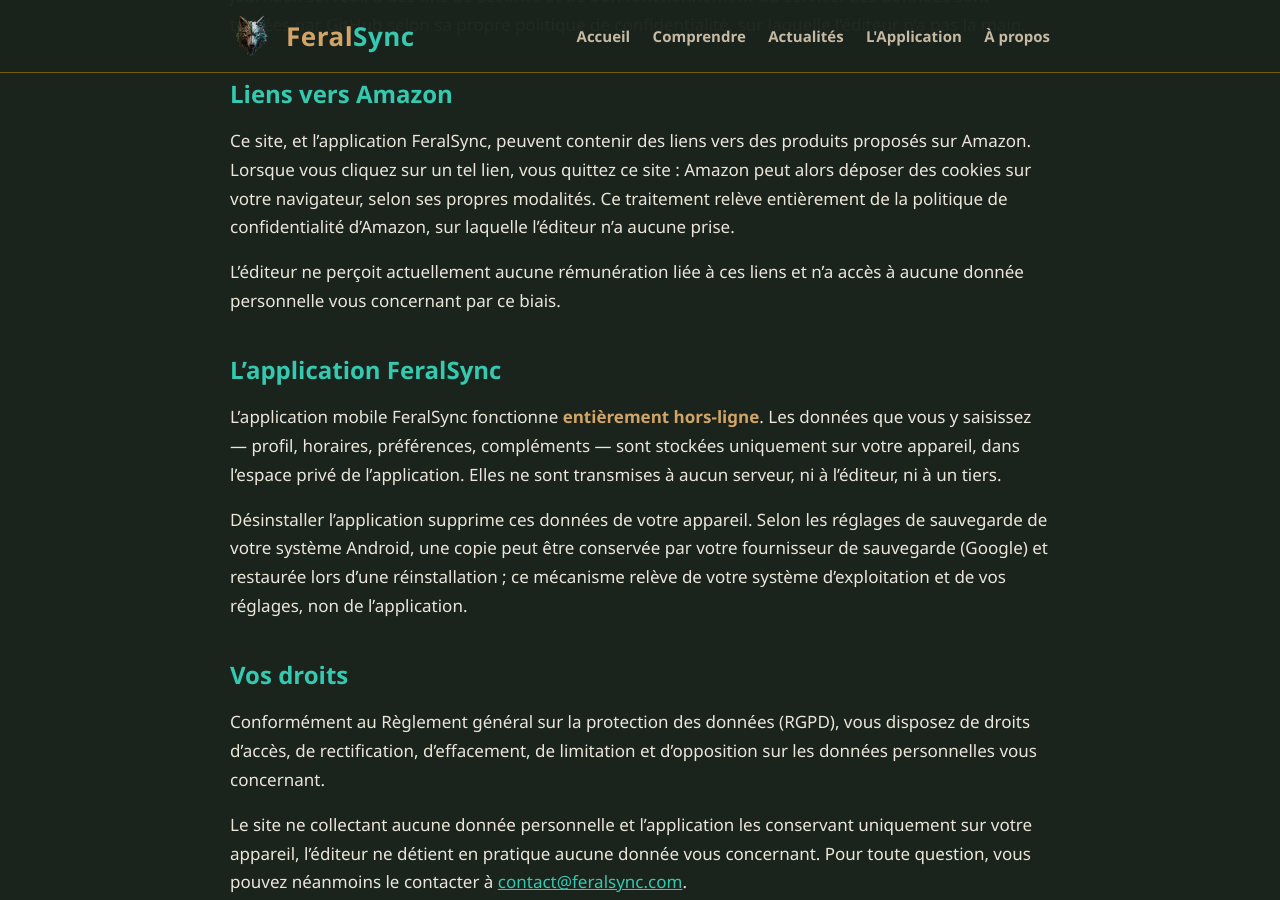
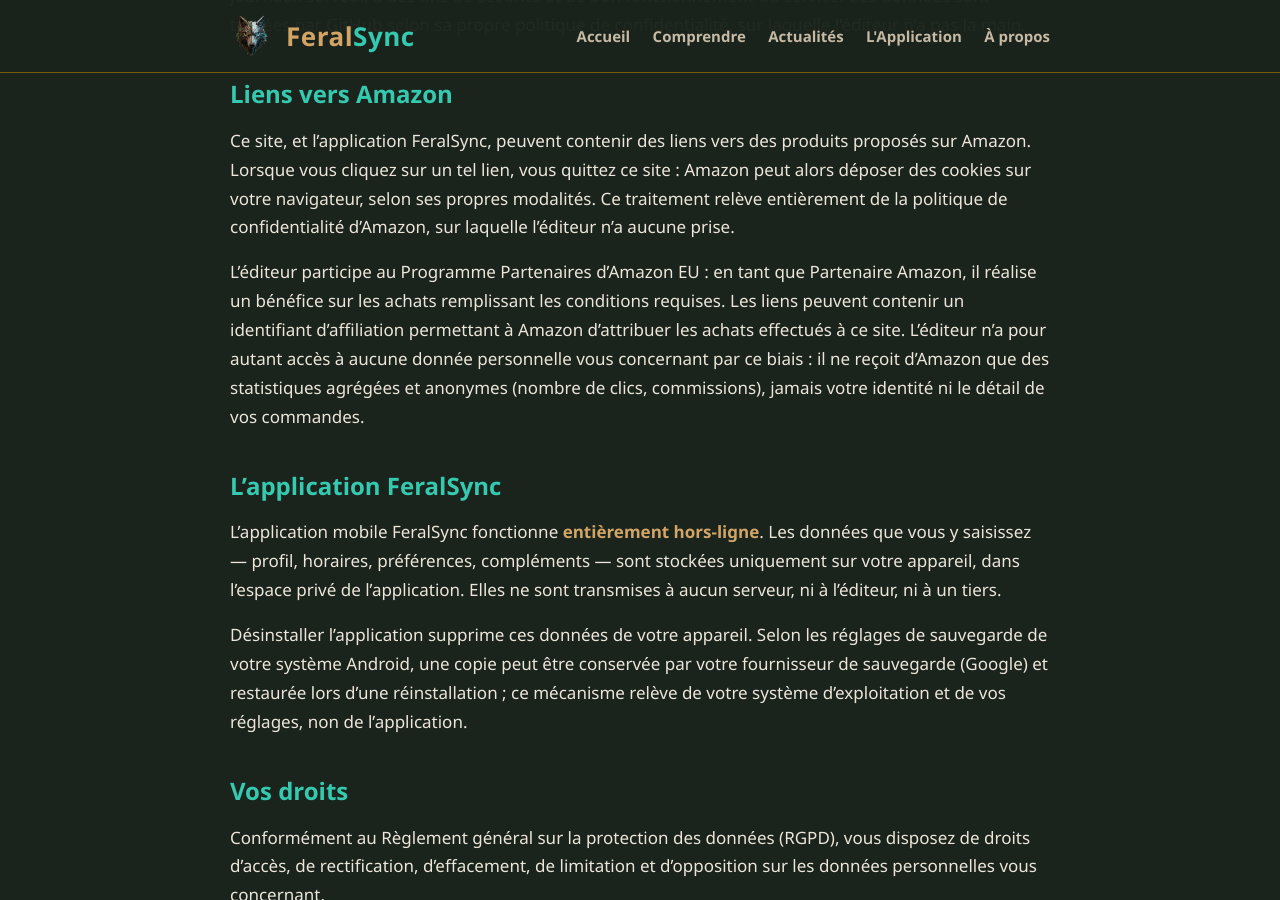
Before and after one commit to odul12700-boop/feralsync-site, a Jekyll site: the page built from confidentialite.md, in a window 1280 px wide and 900 px high, scrolled down 659 px. Built offline with Jekyll 4.4.1, drawn with Linux system fonts in a browser that asks for light colours.

Commit message:
Add files via upload

```diff
--- a/confidentialite.md
+++ b/confidentialite.md
@@ -41,8 +41,13 @@ ce site : Amazon peut alors déposer des cookies sur votre navigateur, selon ses
 propres modalités. Ce traitement relève entièrement de la politique de
 confidentialité d'Amazon, sur laquelle l'éditeur n'a aucune prise.
 
-L'éditeur ne perçoit actuellement aucune rémunération liée à ces liens et n'a
-accès à aucune donnée personnelle vous concernant par ce biais.
+L'éditeur participe au Programme Partenaires d'Amazon EU : en tant que
+Partenaire Amazon, il réalise un bénéfice sur les achats remplissant les
+conditions requises. Les liens peuvent contenir un identifiant d'affiliation
+permettant à Amazon d'attribuer les achats effectués à ce site. L'éditeur n'a
+pour autant accès à aucune donnée personnelle vous concernant par ce biais :
+il ne reçoit d'Amazon que des statistiques agrégées et anonymes (nombre de
+clics, commissions), jamais votre identité ni le détail de vos commandes.
 
 ## L'application FeralSync
 
```
